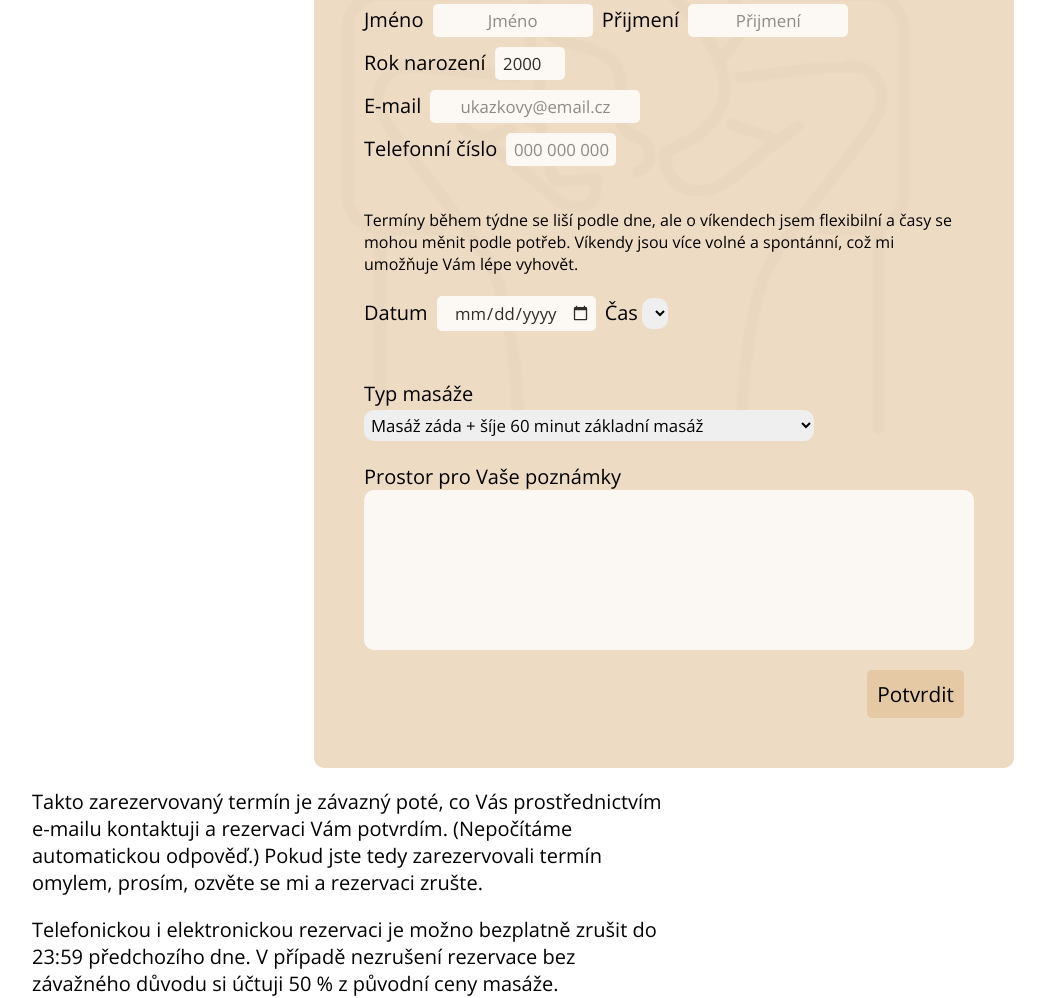
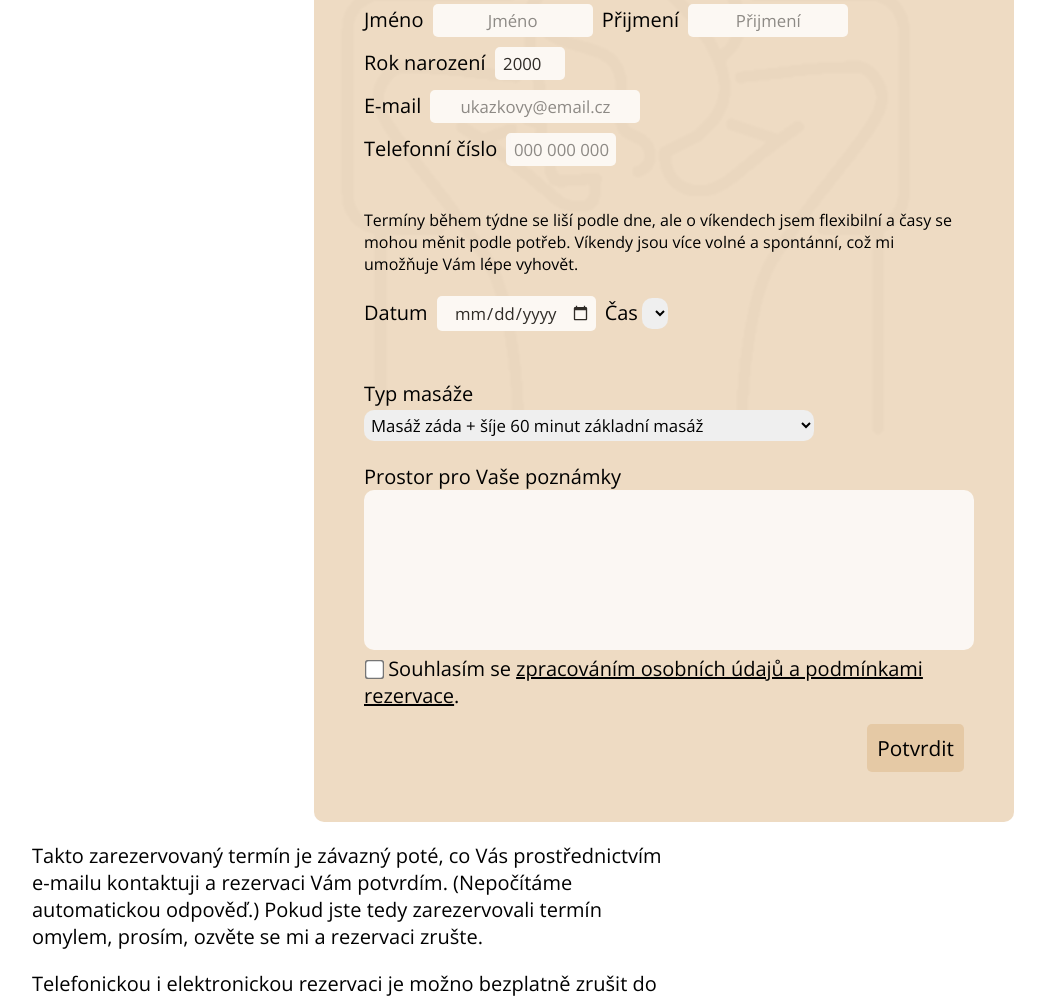
Before and after one commit to poruto/web-flask-masazedom.cz, a Flask app: page /rezervace in a window 1280 px wide; the page is wider, and only the part inside the window is pictured. Shown: the part 351-1349 px from the top of that part, without its empty margins (6-1051 px from the left). Run offline with Flask 3, Linux system fonts and the light colour scheme; lists and menus that the app fills with data are empty.

Commit message:
terms added

```diff
--- a/main.py
+++ b/main.py
@@ -51,7 +51,7 @@ def is_reservation_available(date=None, time=None):
     else:
         return "n"
 
-@app.route('/rezervace_create/', methods=(['POST']))
+@app.route('/rezervace/create', methods=(['POST']))
 def rezervace_create():
     created = 1
 
@@ -140,6 +140,10 @@ def rezervace_create():
                            created=created,
                            errmsg=errmsg)
 
+@app.route("/rezervace/podminky")
+def rezervace_podminky():
+    return render_template("terms.html")
+
 @app.route('/kontakt')
 def kontakt():
     return render_template("kontakt.html",
--- a/static/styles.css
+++ b/static/styles.css
@@ -94,6 +94,23 @@
 {
     font-size: 125%;
 }
+
+.reservation_terms_checkbox
+{
+    transform: scale(1.5);
+}
+
+.reservation_terms_a
+{
+    transition: color 1.0s ease-out;
+}
+
+.reservation_terms_a:hover
+{
+    color: rgb(151, 151, 151);
+    cursor: pointer;
+}
+
 
 body
 {
--- a/templates/rezervace.html
+++ b/templates/rezervace.html
@@ -13,7 +13,7 @@
         <div class="reservation_title">
             Rezervace
         </div>
-        <form action="{{url_for('rezervace_create')}}" method="post">
+        <form id="reservation_form" action="{{url_for('rezervace_create')}}" method="post">
             <label class="reservation_label" for="reservation_name">Jméno</label>
             <input style="width: 25%;" id="reservation_name" name="reservation_name" type="text" class="reservation_input_text" placeholder="Jméno">
             <label class="reservation_label" for="reservation_surname">Přijmení</label>
@@ -67,9 +67,13 @@
             <label class="reservation_label" for="reservation_notes">Prostor pro Vaše poznámky</label>
             <br>
             <textarea name="reservation_notes" class="reservation_notes"></textarea>
+            <br>
+
+            <input type="checkbox" id="reservation_terms_checkbox" class="reservation_terms_checkbox">
+            <label class="reservation_label" for="reservation_terms_checkbox">Souhlasím se <a class="reservation_terms_a" href="{{url_for('rezervace_podminky')}}" target="_blank">zpracováním osobních údajů a podmínkami rezervace</a>.</label>
 
             <br>
-            <input type="submit" class="reservation_submit_button" value="Potvrdit">
+            <input onclick="submitForm()" type="button" class="reservation_submit_button" value="Potvrdit">
         </form>
      </div>
 
@@ -98,6 +102,9 @@
         const reservationTimeSelElmnt = document.getElementById("reservation_time");
         const reservationAvailableElmnt = document.getElementById("available");
 
+        const termsCheckBox = document.getElementById("reservation_terms_checkbox");
+        const reservationForm = document.getElementById("reservation_form");
+
         // Min date select
         reservationDateElmnt.min = new Date().toISOString().split('T')[0];
 
@@ -105,6 +112,18 @@
 
         function isWeekend(date = new Date()) {
         return date.getDay() === 6 || date.getDay() === 0;
+        }
+
+        function submitForm()
+        {
+            if (termsCheckBox.checked)
+            {
+                reservationForm.submit();
+            }
+            else
+            {
+                alert("Před potvrzením musíte souhlasit se zpracováním osobních údajů a podmínkami rezervace!");
+            }
         }
 
         function isReservationAvailable()
```
Also changed, not shown: templates/terms.html (added, +17 -0 lines), 1 other file.
